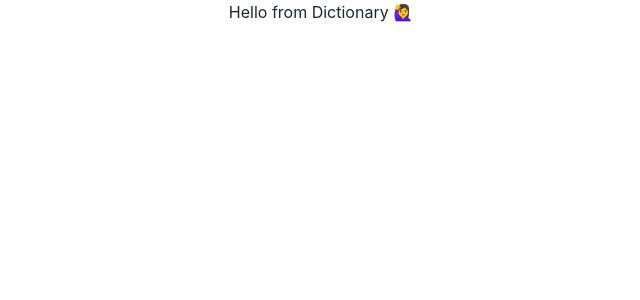
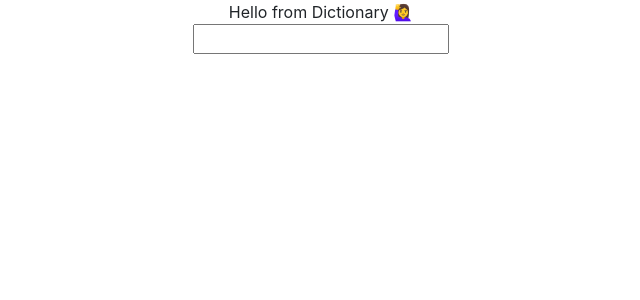
Before and after one commit to peladvi/dictionary-app, a React (Create React App) app: page / in a window 1280 px wide. Shown: the top 300 px of the page, without its empty margins (319-959 px from the left). Built offline with nearby package versions, Linux system fonts and the light colour scheme.

Commit message:
Search engine set up

```diff
--- a/src/App.js
+++ b/src/App.js
@@ -1,9 +1,13 @@
 import "./App.css";
+import Search from "./Search.js";
 
 function App() {
   return (
     <div className="App">
-      <header className="App-header">Hello from Dictionary 🙋‍♀️</header>
+      <div className="container">
+        <header className="App-header">Hello from Dictionary 🙋‍♀️</header>
+        <Search />
+      </div>
     </div>
   );
 }
--- /dev/null
+++ b/src/Search.js
@@ -0,0 +1,23 @@
+import React, { useState } from "react";
+
+export default function Search() {
+  let [keyword, setKeyword] = useState("");
+
+  function search(event) {
+    event.preventDefault();
+    alert(`Searching for ${keyword}`);
+  }
+
+  function handleSubmit(event) {
+    setKeyword(event.target.value);
+  }
+
+  return (
+    <div className="Search">
+      {" "}
+      <form onSubmit={search}>
+        <input type="search" onChange={handleSubmit} />
+      </form>
+    </div>
+  );
+}
```
